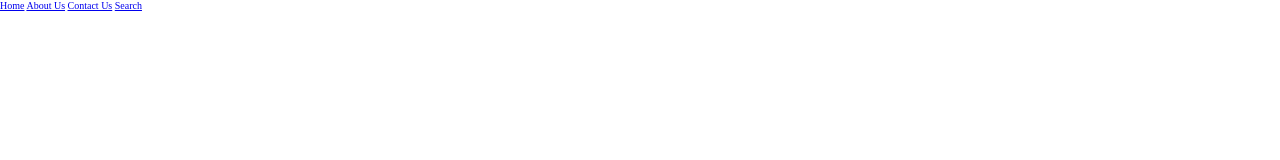
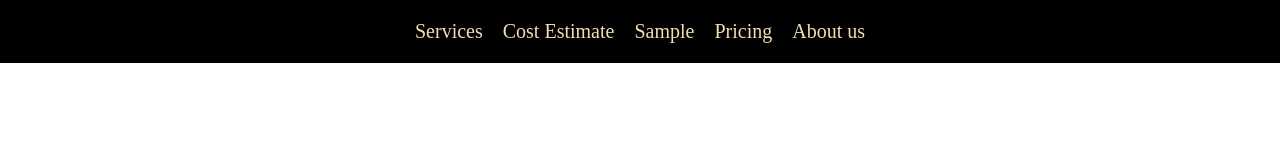
Before and after one commit to coder69-collab/transcription, a plain HTML site: page index.html in a window 1280 px wide. Drawn offline with Linux system fonts and the light colour scheme.

Commit message:
added a nav bar

```diff
--- a/index.html
+++ b/index.html
@@ -11,13 +11,15 @@
 
     <nav>
         <a href="#
-        ">Home</a>
+        ">Services</a>
         <a href="#
-        ">About Us</a>
+        ">Cost Estimate</a>
         <a href="#
-        ">Contact Us</a>
+        ">Sample</a>
         <a href="#
-        ">Search</a>
+        ">Pricing</a>
+        <a href="#
+        ">About us</a>
     </nav>
 
 </body>
--- a/style.css
+++ b/style.css
@@ -7,3 +7,18 @@
 html {
   font-size: 62.5%;
 }
+
+nav {
+  display: flex;
+  flex-direction: row;
+  justify-content: center;
+  border: 1rem solid black;
+  background: black;
+}
+nav a {
+  text-decoration: none;
+  font-size: 2rem;
+  margin: 1rem;
+  color: wheat;
+  font-family: "Times New Roman", Times, serif;
+}
```
